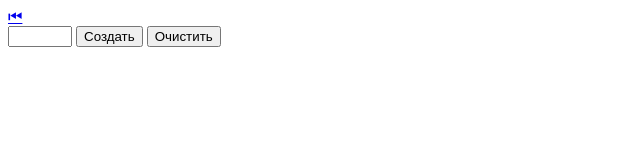
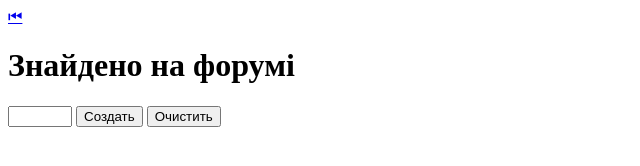
Before and after one commit to TOR968/goit-js-hw-07, a plain HTML site: page html/task_8.html in a window 1280 px wide. Shown: the whole page, without its empty margins (0-640 px from the left). Drawn offline with Linux system fonts and the light colour scheme.

Commit message:
Update task_8.html

```diff
--- a/html/task_8.html
+++ b/html/task_8.html
@@ -7,6 +7,7 @@
   </head>
   <body>
     <a href="../index.html">⏮</a>
+    <h1>Знайдено на форумі</h1>
     <div id="controls">
       <input type="number" min="0" max="100" step="1" />
       <button type="button" data-action="render">Создать</button>
```
